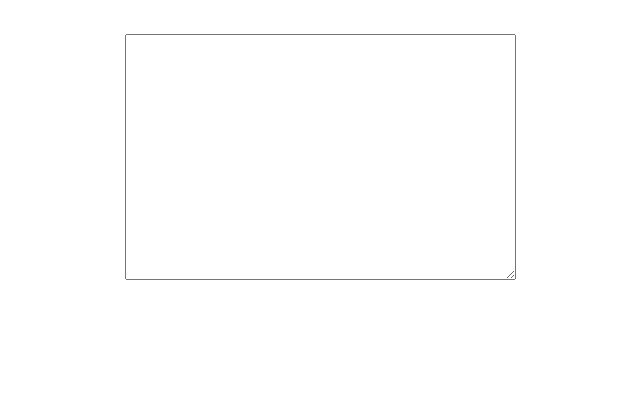
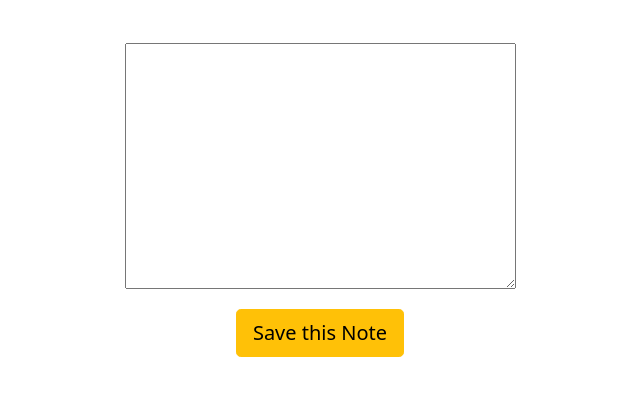
Before and after one commit to purplevarun/thoughtworks-internship-todomatic-tdd-testing, a React (Create React App) app: page / in a window 1280 px wide. Shown: the top 396 px of the page, without its empty margins (320-960 px from the left). Built offline with nearby package versions, Linux system fonts and the light colour scheme.

Commit message:
created empty textbox, now testing it

```diff
--- a/src/App.css
+++ b/src/App.css
@@ -1,7 +1,7 @@
 .App {
 	display: flex;
 	flex-wrap: wrap;
-	height: 80vh;
+	height: 100vh;
 }
 .gap {
 	width: 100%;
--- a/src/components/NoteArea.css
+++ b/src/components/NoteArea.css
@@ -4,4 +4,13 @@
 	align-items: center;
 	width: 100%;
 	height: 50%;
+	flex-wrap: wrap;
+	flex-direction: column;
 }
+.gapht {
+	width: 100%;
+	height: 10px;
+}
+.submitbtn {
+	margin-top: 20px;
+}
--- a/src/components/NoteArea.jsx
+++ b/src/components/NoteArea.jsx
@@ -3,9 +3,21 @@ import "./NoteArea.css";
 const NoteArea = () => {
 	return (
 		<div className="note-area">
-			<div className="">
-				<textarea name="" id="" cols="40" rows="10"></textarea>
-			</div>
+			<textarea
+				data-testid="notebox"
+				id=""
+				cols="40"
+				rows="10"
+			></textarea>
+
+			{/* <div className="gapht"></div> */}
+
+			<button
+				className="btn btn-lg btn-warning submitbtn"
+				data-testid="submitbtn"
+			>
+				Save this Note
+			</button>
 		</div>
 	);
 };
```
